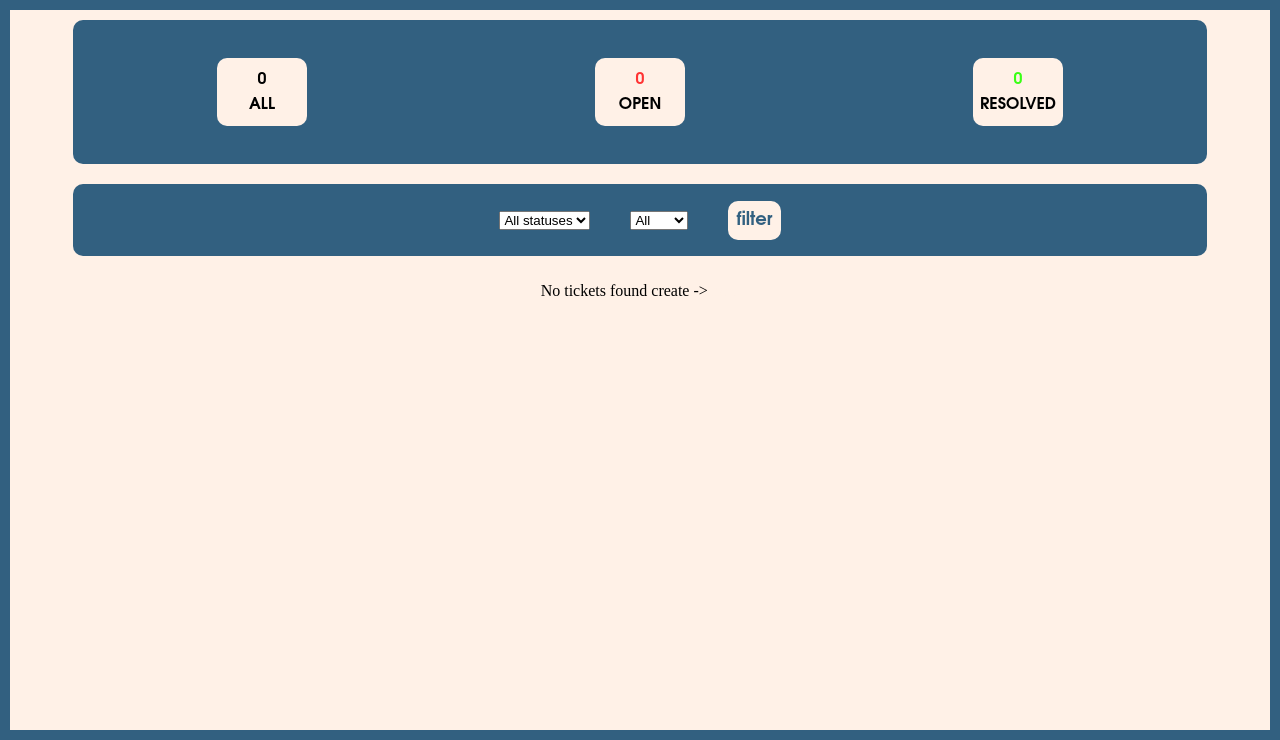
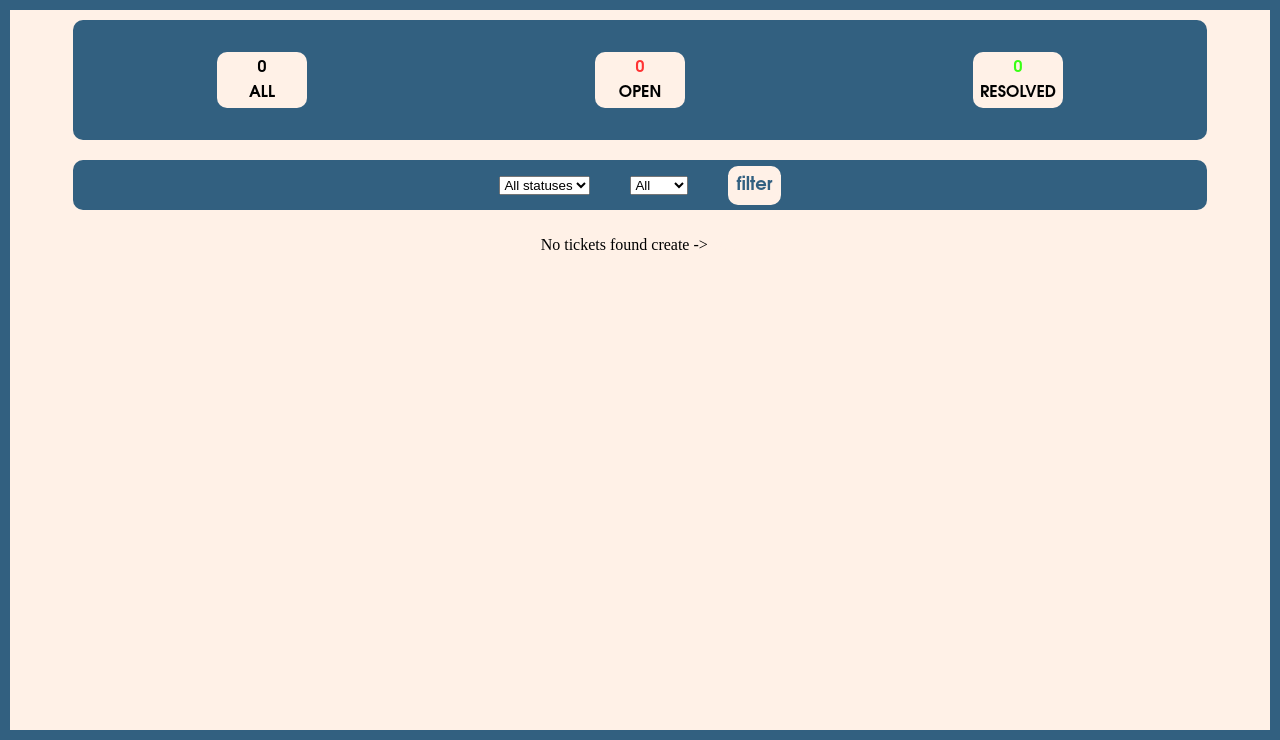
Before and after one commit to yashsuvarna797-ship-it/Desk-help, a Django app: page /DisplayTickets in a window 1280 px wide. Shown: the part 80-820 px from the top of the page. Run offline with Django 5.2, Linux system fonts and the light colour scheme; the visitor is signed in with stand-in values (Sample User, id 1); data that the repository does not hold is empty.

Commit message:
Fix ticket layout overflow and flex shrinking

```diff
--- a/mysite/DeskHelp/static/DeskHelp/style.css
+++ b/mysite/DeskHelp/static/DeskHelp/style.css
@@ -14,7 +14,8 @@ body{
 }
 main{
     display:flex;
-    height:90vh;
+    min-height:90vh;
+    height:auto;
 }
 header{
     background-color:var(--blue);
@@ -125,7 +126,8 @@ a{
     align-items:center;
     background-color: var(--skin);
     width: 15vw;
-    height: 100%;
+    min-height: 90vh;
+    height:auto;
     border: 10px solid var(--blue);
     box-sizing:border-box;
 }
@@ -195,7 +197,8 @@ a{
 }
 
 .ticket{
-    height:100%;
+    min-height:90vh;
+    height:auto;
     width:100%;
     display:flex;
     flex-direction:column;
@@ -272,7 +275,8 @@ a{
 .form-content{
     border: 10px solid var(--blue);
     background-color:var(--skin);
-    height:100%;
+    min-height:90vh;
+    height:auto;
     width:100%;
     display:flex;
     align-items:center;
@@ -420,7 +424,8 @@ form{
 }
 .display-content{
     background-color:var(--skin);
-    height:100%;
+    min-height:90vh;
+    height:auto;
     width:100%;
     display:flex;
     flex-direction:column;
@@ -436,10 +441,12 @@ form{
 }
 
 .ticket-header{
+    flex-shrink:1;
     width:90%;
-    height:20%;
+    min-height:120px;
     background-color:var(--blue);
-    margin:10px;
+    box-sizing: border-box;
+    margin: 10px 0;
     border-radius:10px;
     display:flex;
     align-items:center;
@@ -471,18 +478,19 @@ form{
     color: #39ff14;
 }
 
-.filter-div{
-    height:10%;
-    width:90%;
-    background-color:var(--blue);
-    margin:10px;
-    border-radius:10px;
-    display:flex;
-    align-items:center;
-    justify-content:center;
+.filter-div {
+    width: 90%;
+    min-height: 50px;
+    height: auto;
+    flex-shrink: 1;
+    background-color: var(--blue);
+    margin: 10px 0;
+    border-radius: 10px;
+    display: flex;
+    align-items: center;
+    justify-content: center;
     box-sizing: border-box;
 }
-
 .ticket-template{
     height:12vh;
     width:89vw;
--- a/mysite/DeskHelp/templates/DeskHelp/ticket/display_tickets.html
+++ b/mysite/DeskHelp/templates/DeskHelp/ticket/display_tickets.html
@@ -1,5 +1,5 @@
 {% extends 'DeskHelp/base.html' %}
-{% block title %}Create Ticket{% endblock %}
+{% block title %}Display Tickets{% endblock %}
 {% block content %}
 <div class="display-content">
     <div class="ticket-header">
```
